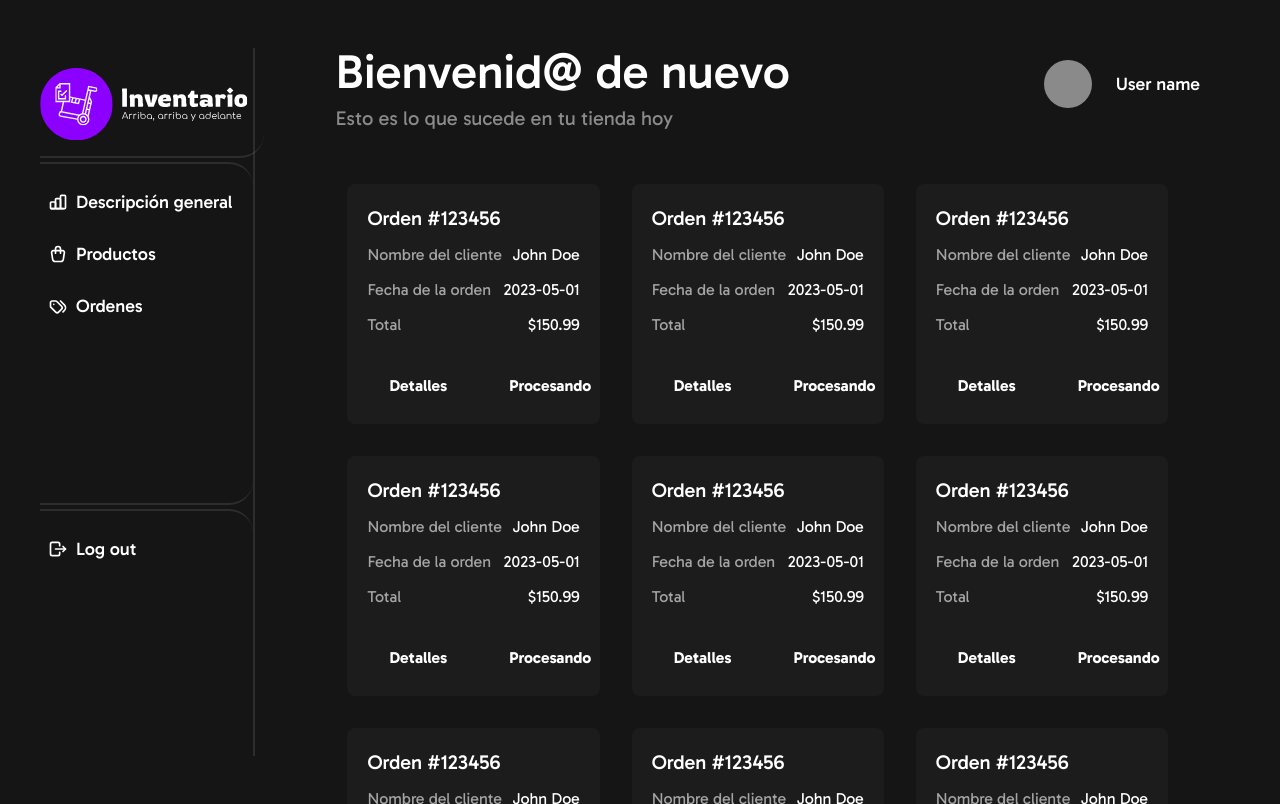
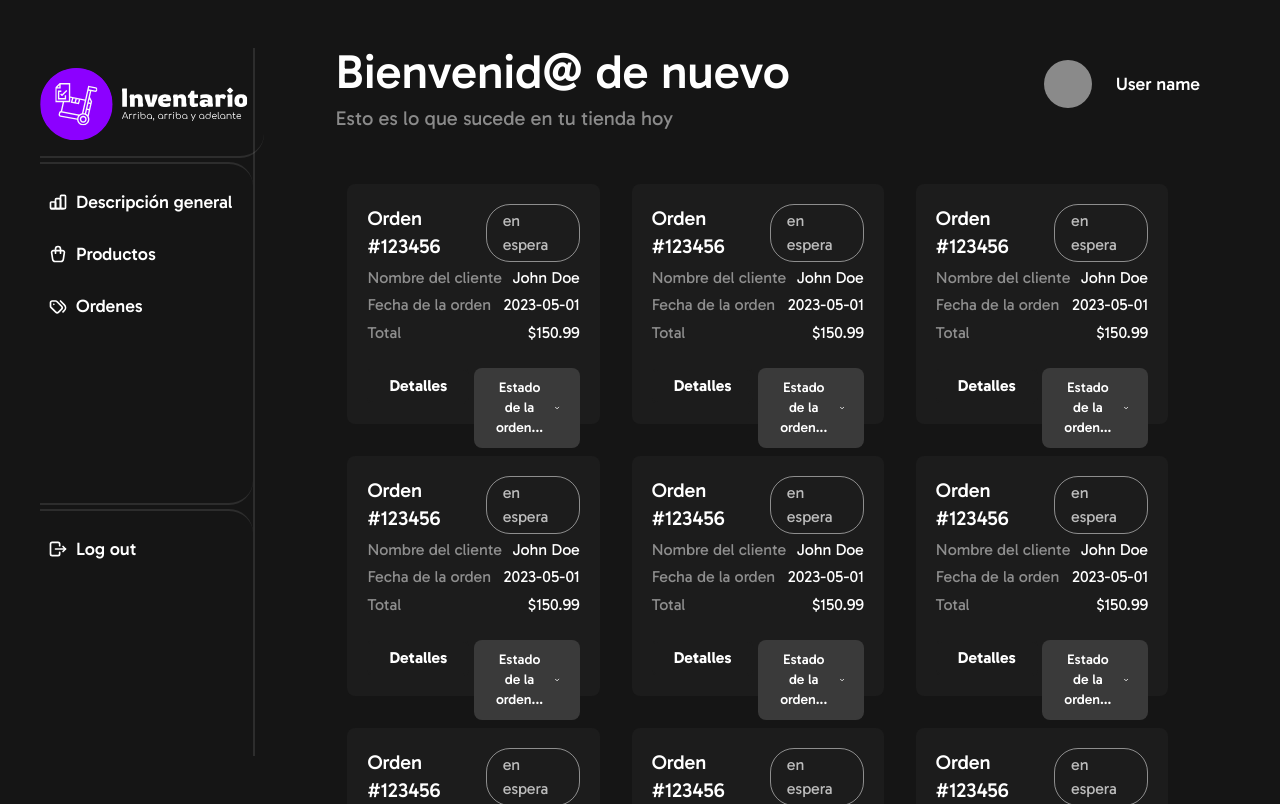
Before and after one commit to SergioMir018/Inventario-FE, a React (Vite) app: page /#/admin/home/orders in a window 1280 px wide. Built offline with nearby package versions, Linux system fonts and the light colour scheme; what tailwindcss-animated would draw is missing.

Commit message:
ADD: added a badge to indicate order status

```diff
--- a/package.json
+++ b/package.json
@@ -14,6 +14,7 @@
     "@nextui-org/react": "2.1.13",
     "@octokit/auth-oauth-user": "^5.1.1",
     "apexcharts": "3.44.0",
+    "classnames": "2.5.1",
     "dotenv": "16.3.1",
     "framer-motion": "10.16.4",
     "kute.js": "2.2.4",
--- a/src/components/home/orders/order-item.tsx
+++ b/src/components/home/orders/order-item.tsx
@@ -1,12 +1,22 @@
+import { useState } from "react";
+import Badge from "../../shared/badge";
+import OrderStateDropDown from "./order-state-dropdown";
+
 export default function OrderItem() {
+  const [orderState, setOrderState] = useState("En espera")
+
+
   return (
-    <div className='w-full h-60 flex justify-between bg-dark rounded-lg hover:drop-shadow-sm group-hover:drop-shadow-neon transition duration-100'>
+    <div className='w-full h-60 flex justify-between bg-dark rounded-lg hover:drop-shadow-sm hover:drop-shadow-neon transition duration-100'>
       <div className='flex flex-col justify-between p-5 w-full'>
-        <p className='text-white font-gabarito-medium text-xl'>
-          Orden #123456
-        </p>
         <div className="w-full flex justify-between">
-          <label className='text-white/60 text-md font-gabarito'>
+          <p className='text-white font-gabarito-medium text-xl'>
+            Orden #123456
+          </p>
+          <Badge text={orderState.toLocaleLowerCase()} />
+        </div>
+        <div className="w-full flex justify-between">
+          <label className='text-white/50 text-md font-gabarito'>
             Nombre del cliente
           </label>
           <p className='text-white text-md font-gabarito'>
@@ -14,7 +24,7 @@ export default function OrderItem() {
           </p>
         </div>
         <div className="w-full flex justify-between">
-          <label className='text-white/60 text-md font-gabarito'>
+          <label className='text-white/50 text-md font-gabarito'>
             Fecha de la orden
           </label>
           <p className='text-white text-md font-gabarito'>
@@ -22,17 +32,16 @@ export default function OrderItem() {
           </p>
         </div>
         <div className="w-full flex justify-between">
-          <label className='text-white/60 text-md font-gabarito'>
+          <label className='text-white/50 text-md font-gabarito'>
             Total
           </label>
           <p className='text-white text-md font-gabarito'>
             $150.99
           </p>
         </div>
-        <div className='w-[40%] mt-5 flex gap-5 justify-between'>
+        <div className='w-full mt-5 flex gap-5 justify-between relative'>
           <button className='py-1 px-5 text-white font-gabarito-bold rounded-md border-2 border-dark hover:border-white  transition duration-100'>Detalles</button>
-          <button className='py-1 px-5 text-white font-gabarito-bold rounded-md hover:bg-white hover:text-black transition duration-100'>Procesando</button>
-          <button className='py-1 px-5  text-white font-gabarito-bold rounded-md hover:bg-white hover:text-black transition duration-100'>Completada</button>
+          <OrderStateDropDown setOrderState={setOrderState} />
         </div>
       </div>
     </div>
--- /dev/null
+++ b/src/components/home/orders/order-state-dropdown.tsx
@@ -0,0 +1,77 @@
+import { useEffect, useRef, useState } from "react"
+import useOutsideClick from "../../../hooks/useOutsideClickHook"
+
+interface OrderStateDropdownProps {
+  setOrderState: (orderState: string) => void
+}
+
+export default function OrderStateDropDown({setOrderState}: OrderStateDropdownProps) {
+
+  const [isOpen, setIsOpen] = useState(false)
+  const dropdownRef = useRef(null)
+
+  useOutsideClick({
+    ref: dropdownRef,
+    handler: () => setIsOpen(false),
+  })
+
+  useEffect(() => {
+    document.addEventListener('keydown', handleEscapeInput);
+
+    return () => {
+      document.removeEventListener('keydown', handleEscapeInput);
+    }
+  }, [])
+
+  const handleEscapeInput = (e: KeyboardEvent) => {
+    if (e.key === 'Esc' || e.key === "Escape") {
+      setIsOpen(false);
+    }
+  }
+
+  const handleDropdownClick = (newPeriod : string) => {
+    setOrderState(newPeriod)
+    setIsOpen(false)
+  }
+
+  const handleOnDropDownClick = () => {
+    setIsOpen(prev => !prev)
+  }
+
+  return (
+    <div ref={dropdownRef} className="flex flex-col absolute right-0 w-[50%]">
+      <button id="dropdownDefaultButton" data-dropdown-toggle="dropdown" className="text-white bg-grey font-gabarito-medium hover:bg-darker focus:outline-none rounded-lg text-sm px-5 py-2.5 text-center inline-flex items-center justify-between" type="button" onClick={handleOnDropDownClick}>Estado de la orden...<svg className="w-2.5 h-2.5 ml-2.5" aria-hidden="true" xmlns="http://www.w3.org/2000/svg" fill="none" viewBox="0 0 10 6">
+        <path stroke="currentColor" strokeLinecap="round" strokeLinejoin="round" strokeWidth="2" d="m1 1 4 4 4-4" />
+      </svg>
+      </button>
+      { isOpen && (
+        <div id="dropdown" className="bg-white divide-y divide-gray-100 rounded-lg shadow w-full dark:bg-gray-700
+        absolute pointer bottom-10 animate-fade-up animate-duration-100 animate-ease-in-out">
+          <ul className="py-2 text-sm text-gray-700 dark:text-gray-200 font-gabarito-medium" aria-labelledby="dropdownDefaultButton">
+            <li>
+              <div onClick={() => handleDropdownClick("En espera")} className="block px-4 py-2 hover:bg-gray-100 dark:hover:bg-gray-600 dark:hover:text-white cursor-pointer">
+                En espera
+              </div>
+            </li>
+            <li>
+              <div onClick={() => handleDropdownClick("Procesando")} className="block px-4 py-2 hover:bg-gray-100 dark:hover:bg-gray-600 dark:hover:text-white cursor-pointer">
+                Procesando
+              </div>
+            </li>
+            <li>
+              <div onClick={() => handleDropdownClick("Enviada")} className="block px-4 py-2 hover:bg-gray-100 dark:hover:bg-gray-600 dark:hover:text-white cursor-pointer">
+                Enviada
+              </div>
+            </li>
+            <li>
+              <div onClick={() => handleDropdownClick("Completada")} className="block px-4 py-2 hover:bg-gray-100 dark:hover:bg-gray-600 dark:hover:text-white cursor-pointer">
+                Completada
+              </div>
+            </li>
+          </ul>
+        </div>
+        )
+      }
+    </div>
+  )
+}
--- a/src/components/home/products/products-item.tsx
+++ b/src/components/home/products/products-item.tsx
@@ -8,7 +8,7 @@ export default function ProductsItem() {
         <p className='text-white ml-5 text-2xl font-gabarito-medium pt-5'>
           Article#24234
         </p>
-        <p className='text-white/60 mx-5 text-sm font-gabarito pt-5'>
+        <p className='text-white/50 mx-5 text-sm font-gabarito pt-5'>
           Lorem ipsum dolor sit amet consectetur adipisicing elit. Recusandae, tenetur quisquam ratione, excepturi nemo unde, perspiciatis dicta a vitae facere cumque non! Velit aliquam ea, tempore quisquam minus accusamus molestiae!
         </p>
         <div className='w-48 ml-5 mt-5 flex justify-between'>
--- /dev/null
+++ b/src/components/shared/badge.tsx
@@ -0,0 +1,9 @@
+interface BadgeProps {
+  text: string;
+}
+
+export default function Badge({text}: BadgeProps) {
+  return (
+    <div className="border text-white/70 py-1 border-white/50 px-4 rounded-3xl font-gabarito">{text}</div>
+  )
+}
```
Also changed, not shown: 1 other file (tests, documents, lock files or other folders).
